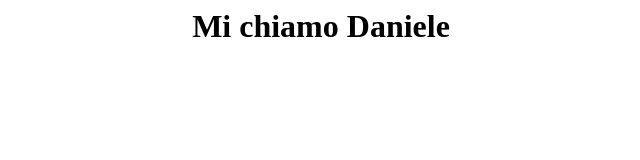
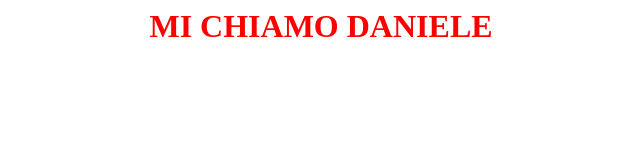
Before and after one commit to Daniele-Simonetti/My-Site, a plain HTML site: page index.html in a window 1280 px wide. Shown: the whole page, without its empty margins (319-959 px from the left). Drawn offline with Linux system fonts and the light colour scheme.

Commit message:
keep testing-2

```diff
--- a/index.html
+++ b/index.html
@@ -1 +1 @@
-<h1 style="text-align: center;">Mi chiamo Daniele</h1>
+<h1 style="text-align: center; color: red; font-weight: bold; text-transform: uppercase;">Mi chiamo Daniele</h1>
```
